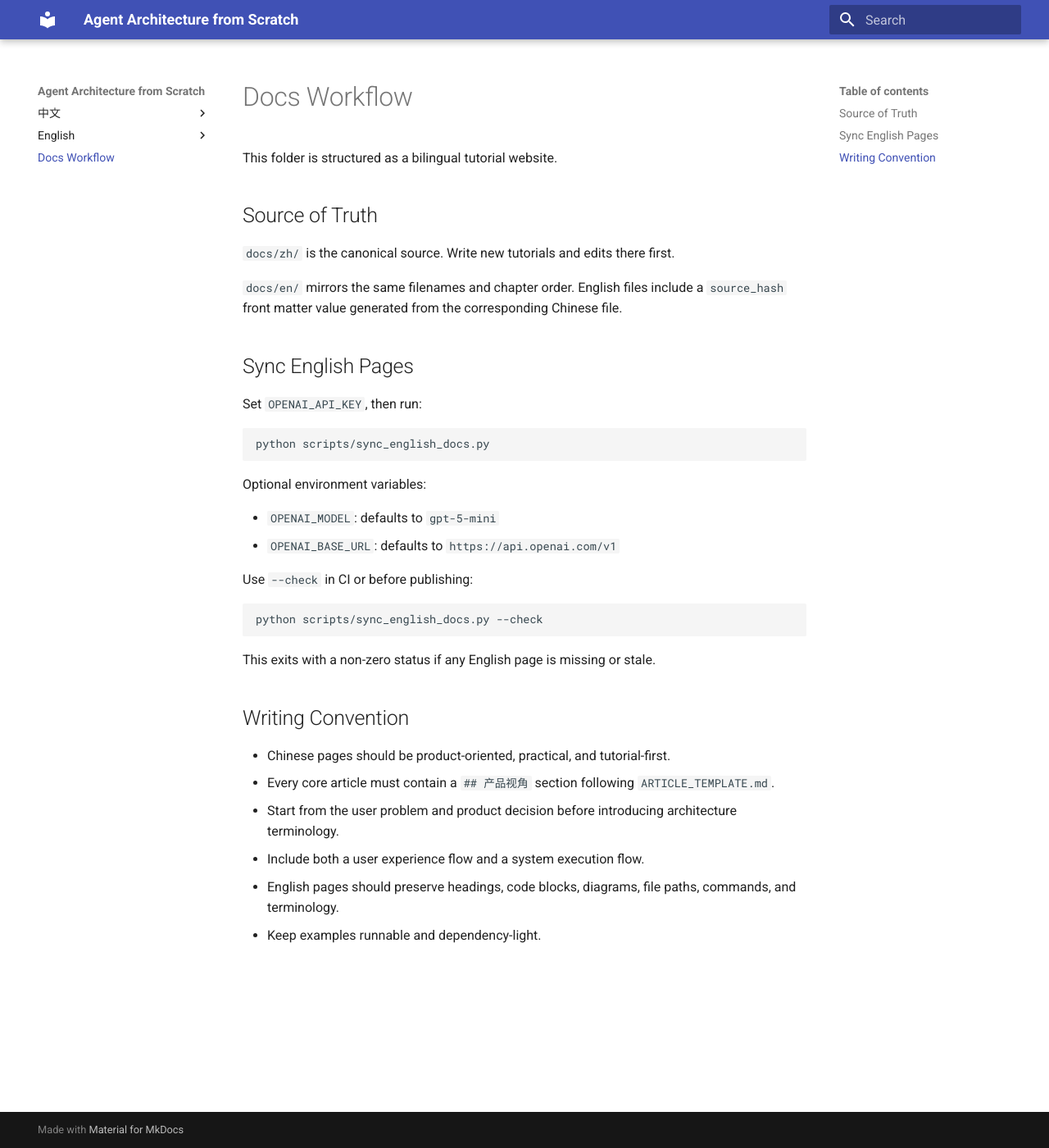
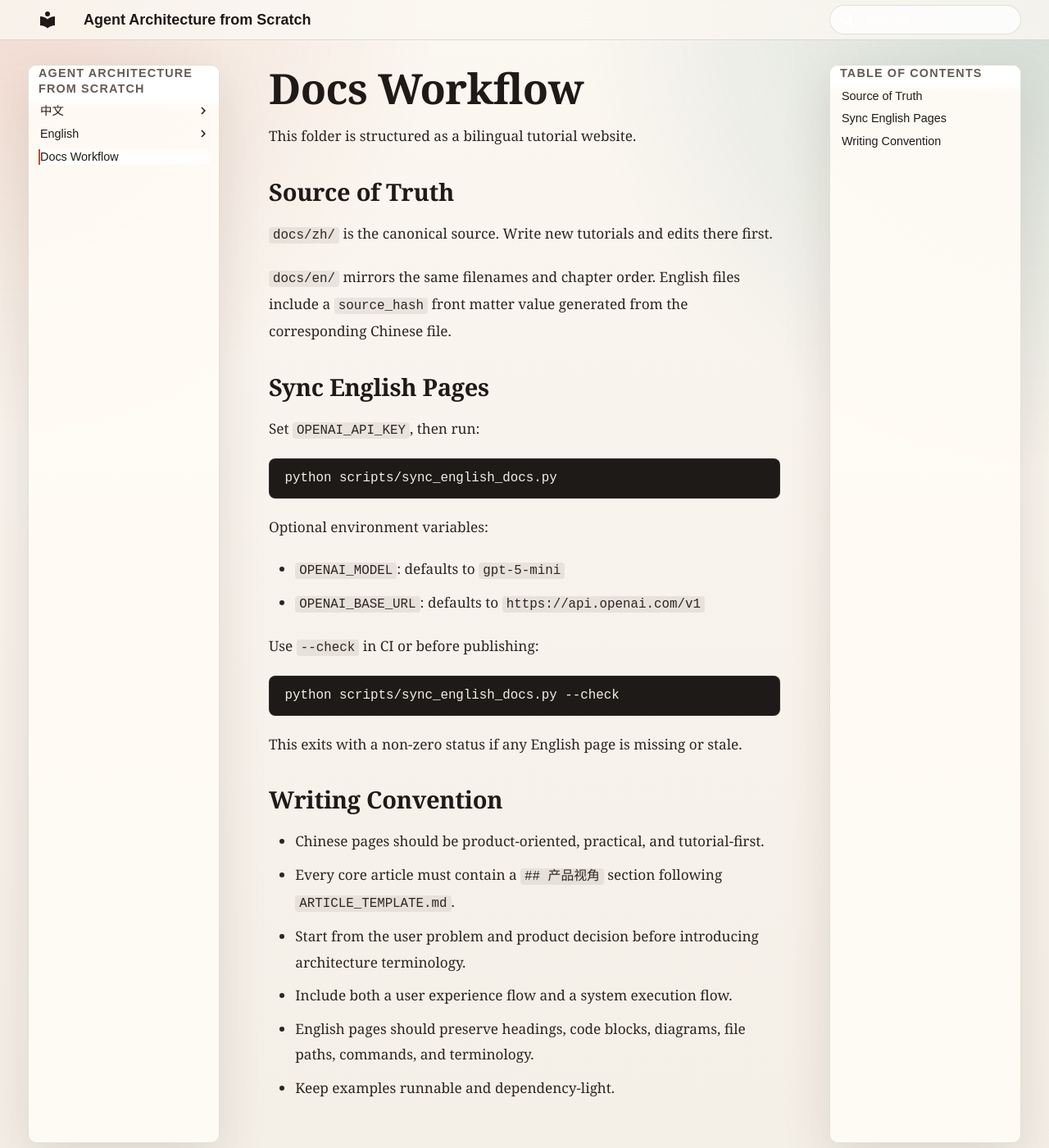
Before and after one commit to BettyXu2001/agent-architecture-from-scratch, an MkDocs documentation site: the page built from docs/README.md, in a window 1280 px wide and 1400 px high. Shown: the whole window at 82% size. Built offline with MkDocs 1.6.1 and Material for MkDocs 9.7.7, drawn with Linux system fonts in a browser that asks for light colours.

Commit message:
Add MkDocs custom styling

```diff
--- /dev/null
+++ b/docs/stylesheets/extra.css
@@ -0,0 +1,283 @@
+:root {
+  --aa-bg: #f4efe7;
+  --aa-paper: #fbf7f1;
+  --aa-panel: rgba(255, 252, 246, 0.9);
+  --aa-panel-strong: rgba(255, 255, 255, 0.92);
+  --aa-ink: #1f1a17;
+  --aa-muted: #665b54;
+  --aa-line: rgba(31, 26, 23, 0.12);
+  --aa-brand: #bf4f2f;
+  --aa-brand-2: #1f6b5c;
+  --aa-shadow: 0 18px 60px rgba(79, 55, 34, 0.14);
+  --md-primary-fg-color: #1f1a17;
+  --md-primary-fg-color--light: #4a3730;
+  --md-primary-fg-color--dark: #15110f;
+  --md-accent-fg-color: #bf4f2f;
+  --md-default-fg-color: var(--aa-ink);
+  --md-default-fg-color--light: var(--aa-muted);
+  --md-default-bg-color: transparent;
+  --md-typeset-a-color: #1f6b5c;
+  --md-code-fg-color: #2c2521;
+  --md-code-bg-color: rgba(31, 26, 23, 0.07);
+  --md-code-font: "Courier New", monospace;
+  --md-text-font: Georgia, "Times New Roman", serif;
+}
+
+html {
+  scroll-behavior: smooth;
+}
+
+body {
+  color: var(--aa-ink);
+  font-family: Georgia, "Times New Roman", serif;
+  background:
+    radial-gradient(circle at top left, rgba(191, 79, 47, 0.16), transparent 28%),
+    radial-gradient(circle at top right, rgba(31, 107, 92, 0.18), transparent 30%),
+    linear-gradient(180deg, #fbf7f1 0%, var(--aa-bg) 100%);
+}
+
+.md-container,
+.md-main,
+.md-main__inner {
+  background: transparent;
+}
+
+.md-header {
+  color: var(--aa-ink);
+  background: rgba(251, 247, 241, 0.82);
+  border-bottom: 1px solid var(--aa-line);
+  box-shadow: none;
+  backdrop-filter: blur(16px);
+}
+
+.md-header--shadow {
+  box-shadow: none;
+}
+
+.md-header__title,
+.md-header__topic,
+.md-tabs__link,
+.md-search__input {
+  font-family: Arial, sans-serif;
+}
+
+.md-header__button,
+.md-header__title {
+  color: var(--aa-ink);
+}
+
+.md-header__button:hover,
+.md-header__title:hover {
+  color: var(--aa-brand);
+}
+
+.md-search__form {
+  background: rgba(255, 255, 255, 0.7);
+  border: 1px solid var(--aa-line);
+  border-radius: 999px;
+  box-shadow: none;
+}
+
+.md-search__form:hover {
+  background: rgba(255, 255, 255, 0.86);
+}
+
+.md-search__input,
+.md-search__icon {
+  color: var(--aa-muted);
+}
+
+.md-tabs {
+  color: var(--aa-muted);
+  background: rgba(251, 247, 241, 0.72);
+  border-bottom: 1px solid var(--aa-line);
+}
+
+.md-tabs__link--active,
+.md-tabs__link:hover {
+  color: var(--aa-ink);
+}
+
+.md-main__inner {
+  gap: 1.2rem;
+  margin-top: 1.2rem;
+}
+
+.md-sidebar {
+  padding: 0.3rem 0;
+}
+
+.md-sidebar__scrollwrap {
+  border: 1px solid var(--aa-line);
+  border-radius: 10px;
+  background: var(--aa-panel);
+  box-shadow: var(--aa-shadow);
+}
+
+.md-nav {
+  font-family: Arial, sans-serif;
+  font-size: 0.72rem;
+}
+
+.md-nav__title {
+  color: var(--aa-muted);
+  background: transparent;
+  box-shadow: none;
+  font-weight: 700;
+  letter-spacing: 0.08em;
+  text-transform: uppercase;
+}
+
+.md-nav__link {
+  color: var(--aa-ink);
+  border-left: 2px solid transparent;
+  border-radius: 0 8px 8px 0;
+}
+
+.md-nav__link:hover,
+.md-nav__link--active,
+.md-nav__item .md-nav__link--active {
+  color: var(--aa-ink);
+  background: rgba(255, 255, 255, 0.75);
+  border-left-color: var(--aa-brand);
+}
+
+.md-content {
+  color: var(--aa-ink);
+}
+
+.md-content__inner {
+  padding: 0 0.4rem 2rem;
+}
+
+.md-typeset {
+  color: #2c2521;
+  font-size: 0.86rem;
+  line-height: 1.85;
+}
+
+.md-typeset h1 {
+  margin-bottom: 0.7rem;
+  color: var(--aa-ink);
+  font-size: clamp(1.8rem, 4vw, 2.8rem);
+  font-weight: 700;
+  line-height: 1.02;
+}
+
+.md-typeset h2 {
+  margin-top: 1.8rem;
+  color: var(--aa-ink);
+  font-size: 1.45rem;
+  font-weight: 700;
+  line-height: 1.12;
+}
+
+.md-typeset h3 {
+  margin-top: 1.35rem;
+  color: var(--aa-ink);
+  font-size: 1.08rem;
+  font-weight: 700;
+  line-height: 1.2;
+}
+
+.md-typeset p,
+.md-typeset ul,
+.md-typeset ol,
+.md-typeset pre,
+.md-typeset table,
+.md-typeset blockquote {
+  margin-bottom: 0.95rem;
+}
+
+.md-typeset a {
+  color: var(--aa-brand-2);
+}
+
+.md-typeset a:hover {
+  color: var(--aa-brand);
+}
+
+.md-typeset code {
+  padding: 0.05rem 0.25rem;
+  border-radius: 4px;
+  background: rgba(31, 26, 23, 0.07);
+  color: #2c2521;
+  font-family: "Courier New", monospace;
+  font-size: 0.92em;
+}
+
+.md-typeset pre {
+  border: 1px solid rgba(255, 255, 255, 0.08);
+  border-radius: 8px;
+  background: #1d1a18;
+  box-shadow: none;
+}
+
+.md-typeset pre > code {
+  background: transparent;
+  color: #f5efe8;
+}
+
+.md-typeset table:not([class]) {
+  overflow: hidden;
+  border: 1px solid var(--aa-line);
+  border-radius: 10px;
+  background: rgba(255, 255, 255, 0.75);
+  box-shadow: none;
+  font-size: 0.76rem;
+}
+
+.md-typeset table:not([class]) th {
+  background: rgba(31, 26, 23, 0.05);
+  color: var(--aa-ink);
+  font-family: Arial, sans-serif;
+  font-weight: 700;
+}
+
+.md-typeset table:not([class]) td,
+.md-typeset table:not([class]) th {
+  border-color: var(--aa-line);
+}
+
+.md-typeset blockquote {
+  border-left-color: var(--aa-brand-2);
+  color: var(--aa-muted);
+  background: var(--aa-panel-strong);
+  border-radius: 0 10px 10px 0;
+  box-shadow: var(--aa-shadow);
+}
+
+.md-typeset .admonition,
+.md-typeset details {
+  border-color: var(--aa-line);
+  border-radius: 10px;
+  background: var(--aa-panel-strong);
+  box-shadow: var(--aa-shadow);
+}
+
+.md-typeset .admonition-title,
+.md-typeset summary {
+  background: rgba(31, 107, 92, 0.08);
+}
+
+.md-footer {
+  color: var(--aa-muted);
+  background: transparent;
+}
+
+.md-footer-meta {
+  background: rgba(251, 247, 241, 0.72);
+  border-top: 1px solid var(--aa-line);
+}
+
+@media screen and (max-width: 76.1875em) {
+  .md-nav--primary .md-nav__title {
+    color: var(--aa-ink);
+    background: var(--aa-paper);
+  }
+
+  .md-sidebar__scrollwrap {
+    border-radius: 0;
+    box-shadow: none;
+  }
+}
--- a/mkdocs.yml
+++ b/mkdocs.yml
@@ -3,6 +3,13 @@ site_description: Bilingual tutorials for agent system architecture, from workfl
 docs_dir: docs
 theme:
   name: material
+  font: false
+  palette:
+    scheme: default
+    primary: brown
+    accent: deep orange
+extra_css:
+  - stylesheets/extra.css
 nav:
   - 中文:
       - 首页: zh/index.md
```
